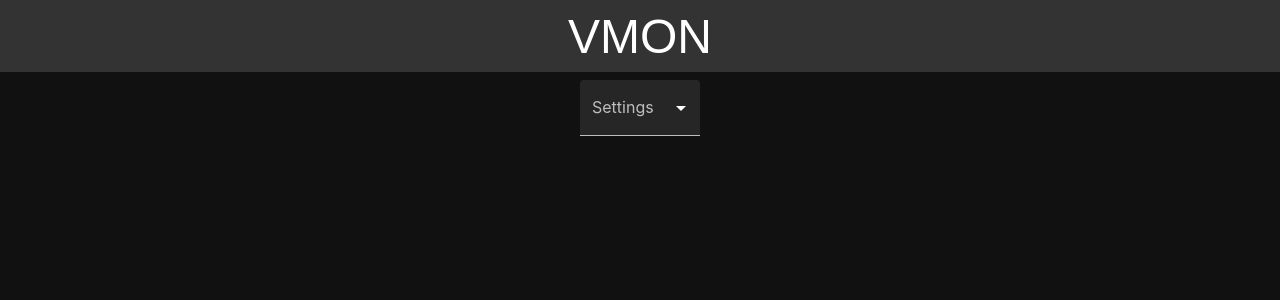
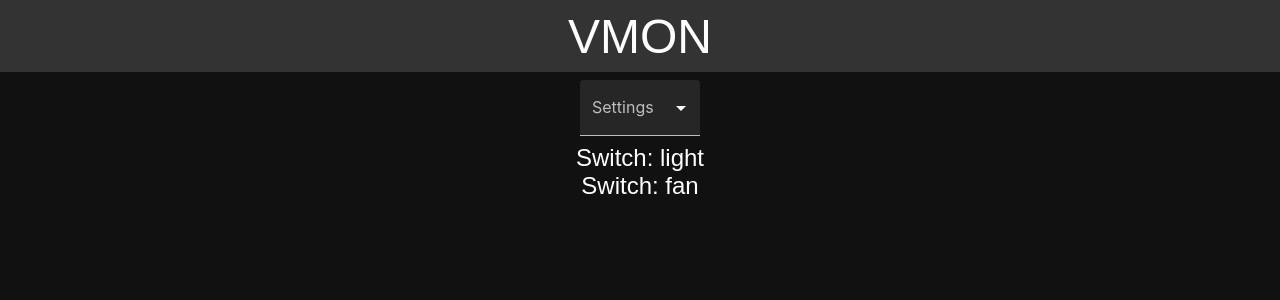
Before and after one commit to seemywingz/rpin, a React (Create React App) app in the folder dashboard/: page / in a window 1280 px wide. Shown: the top 300 px of the page. Built offline with nearby package versions, Linux system fonts and the light colour scheme.

Commit message:
adding switches

```diff
--- a/dashboard/src/App.js
+++ b/dashboard/src/App.js
@@ -2,6 +2,7 @@ import React, { useState, useEffect } from 'react';
 import { createTheme, ThemeProvider } from '@mui/material/styles';
 import SettingsSelector from './selectors/SettingsSelector';
 import Setting from './settings/Setting';
+import Switch from './Switch';
 
 // Define the theme
 const theme = createTheme({
@@ -33,16 +34,18 @@ const theme = createTheme({
 var defaultConfig = {
   "port": 80,
   "dir": "./srv",
-  "switches": {
-    "light": {
+  "switches": [
+    {
+      "name": "light",
       "pin": 12,
-      "enabled": true
+      "on": false
     },
-    "fan": {
+    {
+      "name": "fan",
       "pin": 18,
-      "enabled": false
+      "on": false
     }
-  }
+  ]
 }
 
 function App() {
@@ -63,6 +66,22 @@ function App() {
     }
   }, []);
 
+  function switches() {
+    if (config) {
+      const switches = [];
+      for (var key in config.switches) {
+        var sw = config.switches[key];
+        console.log("Switch", sw);
+        switches.push(
+          <Switch key={key} config={sw} />
+        );
+      }
+      return switches;
+    } else {
+      return [];
+    }
+  }
+
   return (
     <ThemeProvider theme={theme}>
       <Setting content={"VMON"} sx={{
@@ -72,6 +91,7 @@ function App() {
         zIndex: 1000,
       }} />
       <SettingsSelector config={config} />
+      {switches()}
     </ThemeProvider>
   );
 }
--- /dev/null
+++ b/dashboard/src/Switch.js
@@ -0,0 +1,12 @@
+import React, { useState } from "react";
+import Setting from "./settings/Setting";
+
+
+
+export default function Switch({ config }) {
+    // const [name, setName] = useState(config.name);
+
+    return (
+        <Setting content={"Switch: " + config.name} />
+    );
+}
```
Also changed, not shown: 1 other file (tests, documents, lock files or other folders).
